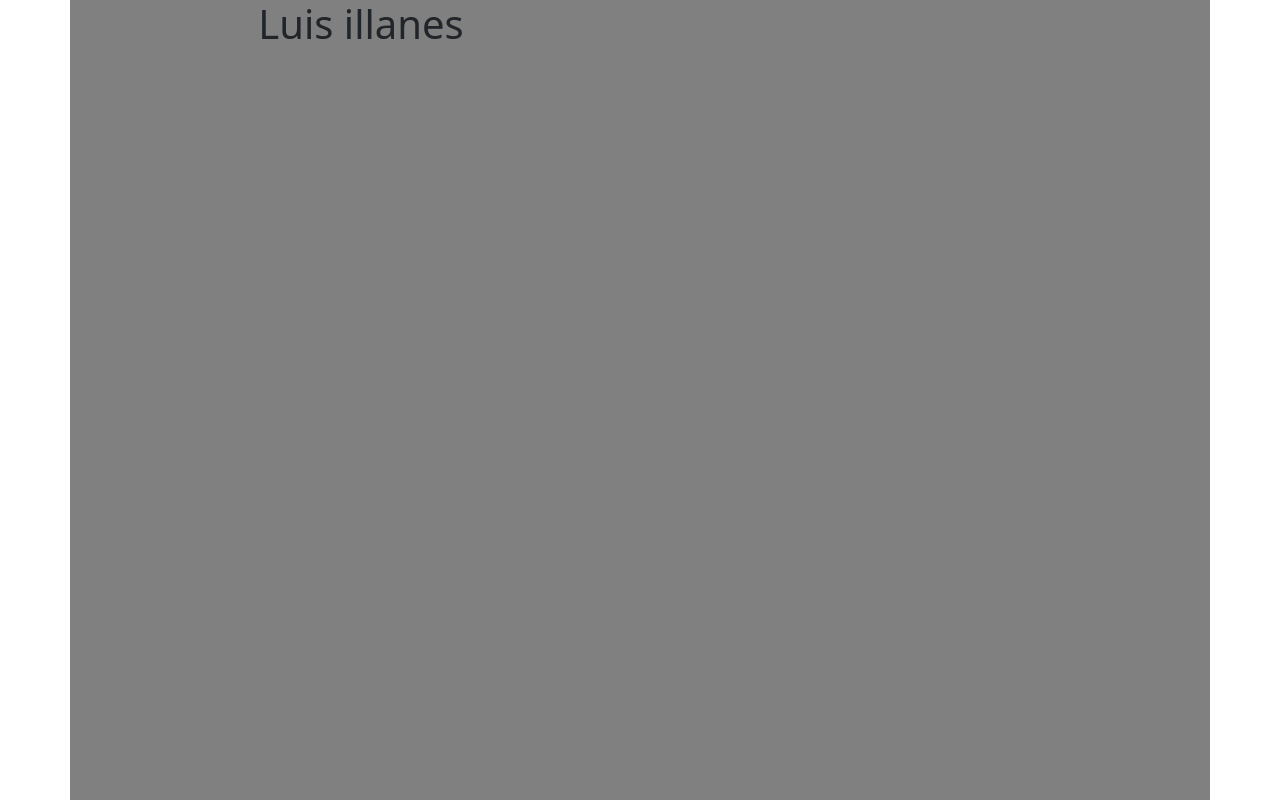
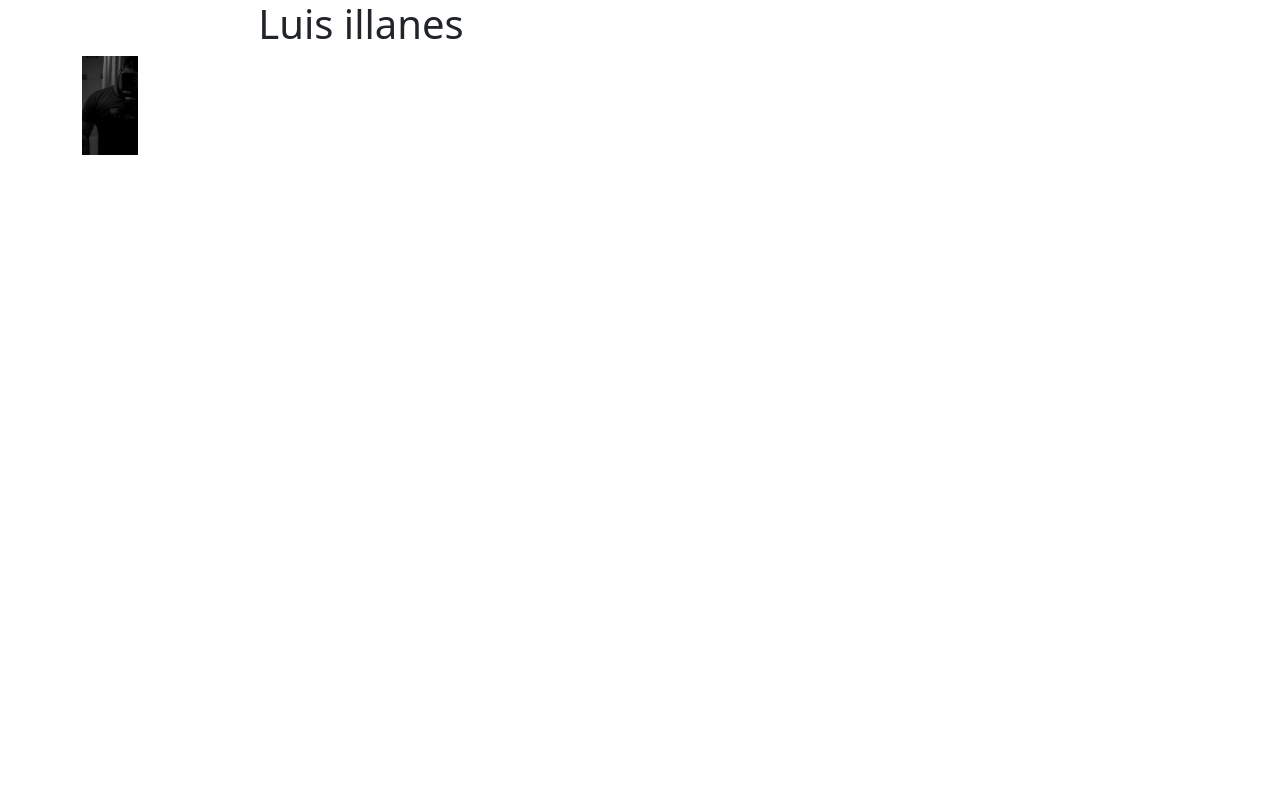
Before and after one commit to NimbuxD/Portafolio, a website: page index.html in a window 1280 px wide. Shown: the top 800 px of the page. Drawn offline with nearby package versions, Linux system fonts and the light colour scheme.

Commit message:
actualizacion v3

```diff
--- a/css/style.css
+++ b/css/style.css
@@ -1,6 +1,10 @@
-*{
+html, body{
     width: 100%;
-    height: 100vw;
+    height: 100%;
     border: 0;
     padding: 0;
 }
+.container img{
+    width: 10%;
+    background-color: gray;
+}
--- a/index.html
+++ b/index.html
@@ -13,12 +13,12 @@
 
 <body>
     <main>
-        <div class="container" style="background-color: gray;">
+        <div class="container">
             <div class="col-6">
                 <h1 class="text-center">Luis illanes</h1>
             </div>
             <div class="col-6">
-                <img src="" alt="mi foto">
+                <img src="img/mi_foto.jpg" alt="mi foto">
             </div>
         </div>
     </main>
```
Also changed, not shown: img/mi_foto.jpg (added).
